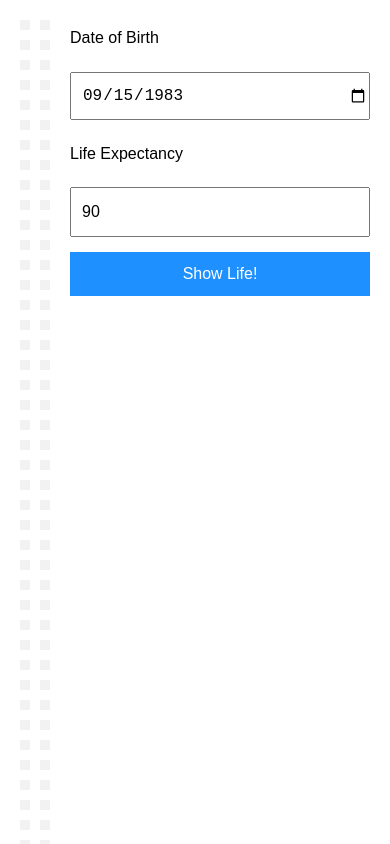
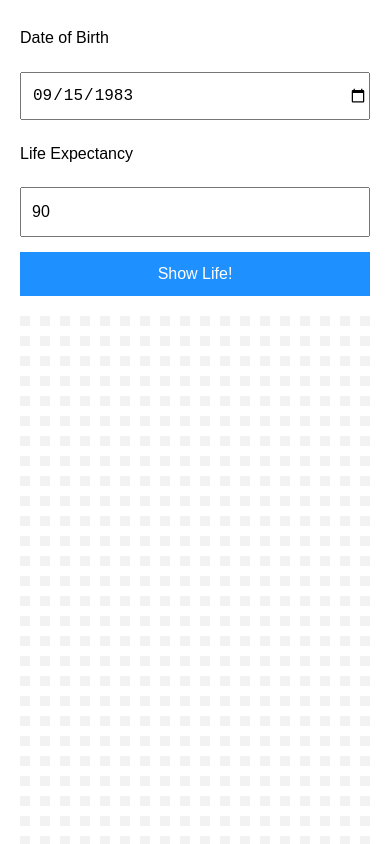
Before and after one commit to dhanishgajjar/lifeproject, a React (Create React App) app: page / in a window 390 px wide. Shown: the top 844 px of the page. Built offline with nearby package versions, Linux system fonts and the light colour scheme.

Commit message:
css updated

```diff
--- a/src/App.js
+++ b/src/App.js
@@ -41,12 +41,7 @@ class App extends React.Component {
 
     return (
       <>
-        <div className="years">
-          {months.map(month => (
-            <div key={month} className={month < total ? `box fill` : `box`} />
-          ))}
-        </div>
-        <form onSubmit={this.handleSubmit}>
+      <form onSubmit={this.handleSubmit}>
           <label htmlFor="">Date of Birth</label>
           <input
             type="date"
@@ -64,6 +59,13 @@ class App extends React.Component {
           />
           <button type="submit">Show Life!</button>
         </form>
+        <div className="years">
+          {months.map(month => (
+            <div key={month} className={month < total ? `box fill` : `box`}>
+            </div>
+          ))}
+        </div>
+
       </>
     );
   }
--- a/src/index.css
+++ b/src/index.css
@@ -7,7 +7,8 @@ body {
 #root {
   align-items: start;
   display: grid;
-  grid-template-columns: 1fr 300px;
+  grid-template-columns: 300px 1fr;
+  grid-template-rows: auto auto;
   grid-gap: 20px;
 }
 
@@ -51,3 +52,9 @@ button {
 .fill {
   background-color: dodgerblue;
 }
+
+@media (max-width: 768px) {
+  #root {
+    grid-template-columns: 1fr;
+  }
+}
```
